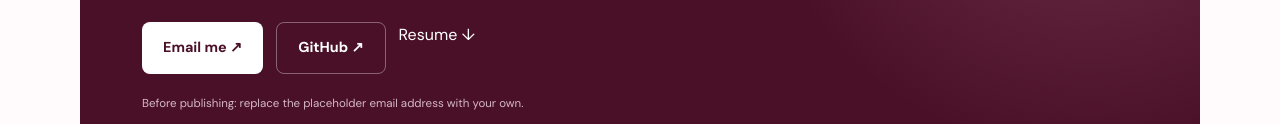
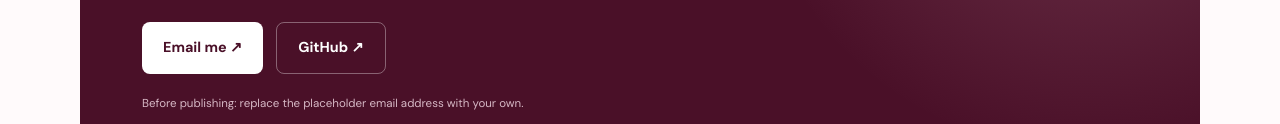
Before and after one commit to pandashreeman/pandashreeman.github.io, a plain HTML site: page index.html in a window 1280 px wide. Shown: the part 3899-4023 px from the top of the page. Drawn offline with Linux system fonts and the light colour scheme.

Commit message:
Remove resume link beside social links

```diff
--- a/index.html
+++ b/index.html
@@ -161,7 +161,6 @@
         <div class="contact-actions">
           <a class="button button-light" href="mailto:pandashreeman9@gmail.com">Email me ↗</a>
           <a class="button button-ghost" href="https://github.com/pandashreeman" target="_blank" rel="noopener">GitHub ↗</a>
-          <a href="Shreeman_Panda_Resume.docx" download>Resume ↓</a>
         </div>
         <p class="contact-reminder">Before publishing: replace the placeholder email address with your own.</p>
       </div>
```
